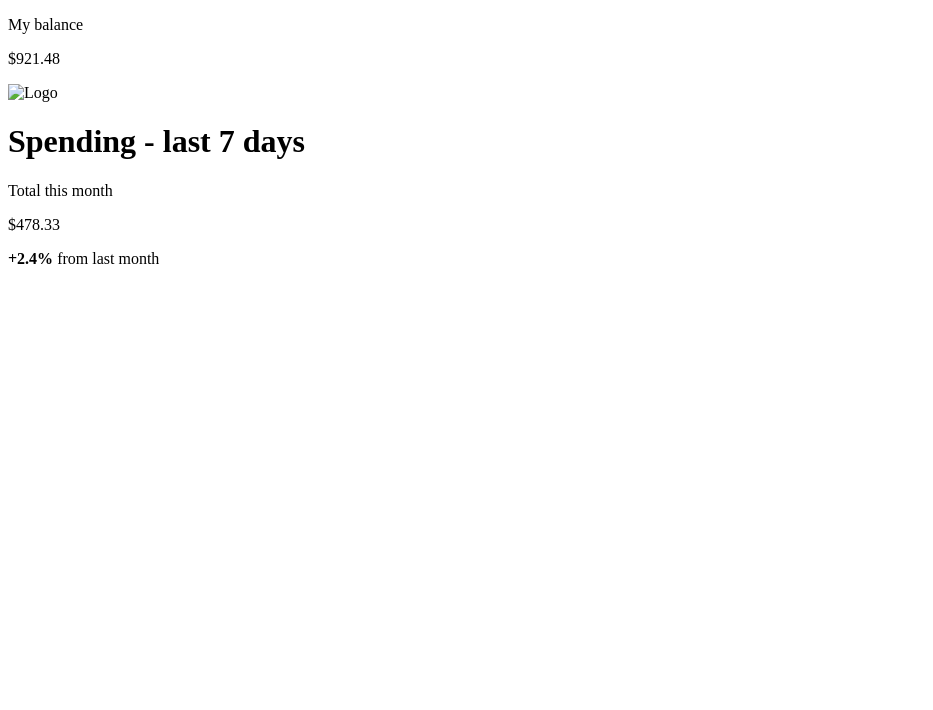
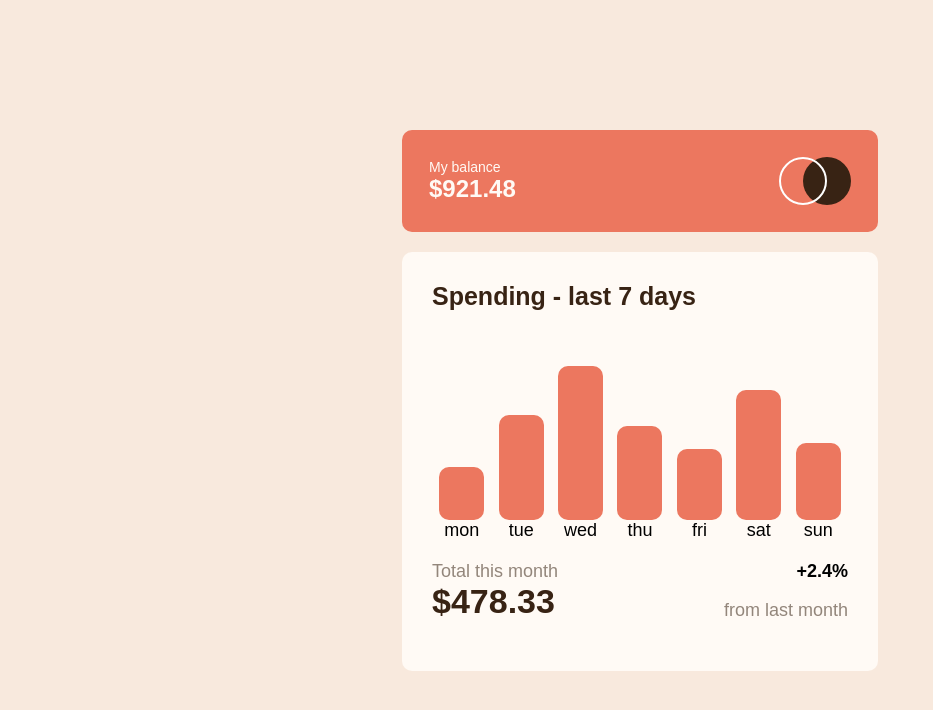
Before and after one commit to alfiemitchell123/Expenses-Chart-Component, a plain HTML site: page index.html in a window 1280 px wide. Shown: the whole page, without its empty margins (0-933 px from the left). Drawn offline with Linux system fonts and the light colour scheme; the site is published under a folder, as on GitHub Pages, so addresses that start at the root find nothing.

Commit message:
fixing link issues

```diff
--- a/index.html
+++ b/index.html
@@ -6,11 +6,11 @@
   <meta name="viewport" content="width=device-width, initial-scale=1.0">
   <!-- displays site properly based on user's device -->
 
-  <link rel="icon" type="image/png" sizes="32x32" href="./images/favicon-32x32.png">
+  <link rel="icon" type="image/png" sizes="32x32" href="images/favicon-32x32.png">
 
   <title>Frontend Mentor | Expenses chart component</title>
 
-  <link rel="stylesheet" href="/styles/output.css">
+  <link rel="stylesheet" href="styles/output.css">
 </head>
 
 <body>
@@ -23,7 +23,7 @@
           <p id="balance-amt">$921.48</p>
         </div>
         <div class="img-container">
-          <img src="/images/logo.svg" alt="Logo">
+          <img src="images/logo.svg" alt="Logo">
         </div>
       </div>
 
--- a/script.js
+++ b/script.js
@@ -14,7 +14,7 @@
 
 // Async/await is a more concise / easy to read method of fetching data from a JSON file / API
 async function fetchData() {
-    const res = await fetch('/data.json');
+    const res = await fetch('data.json');
     const data = await res.json();
 
     if (!Array.isArray(data)) {
```
Also changed, not shown: 1 other file.
